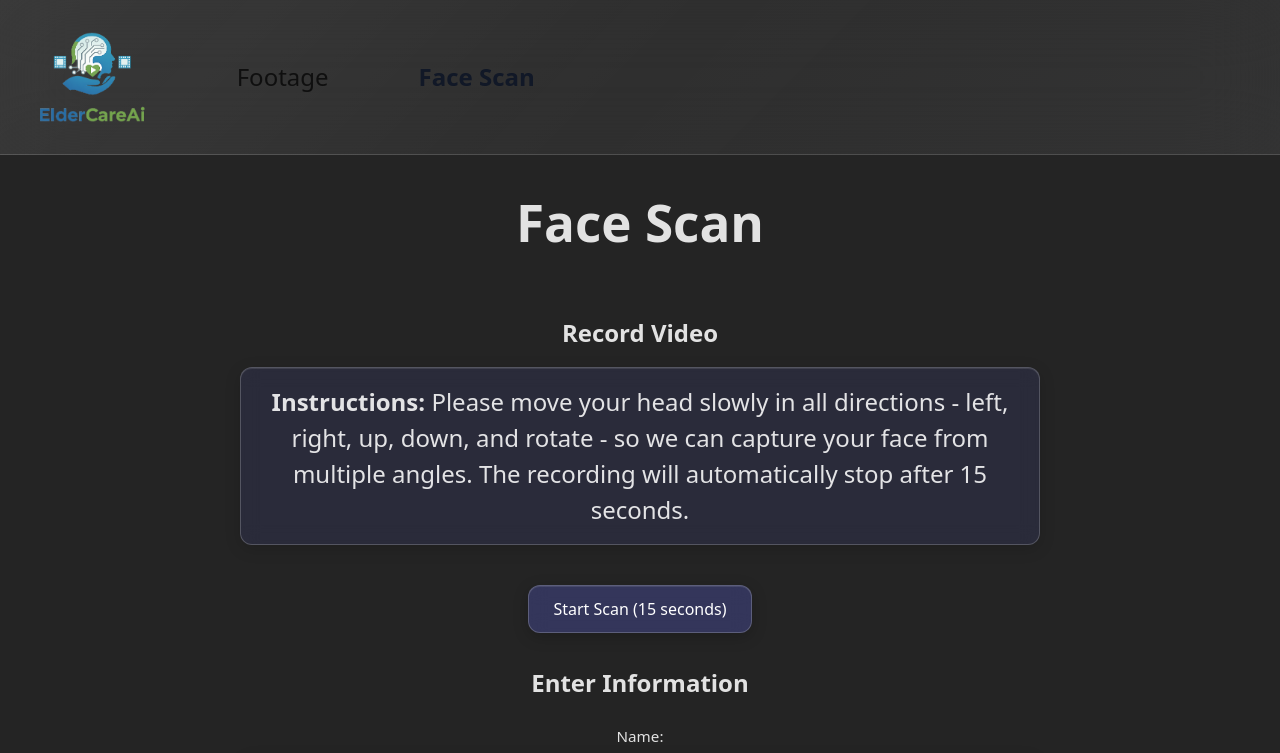
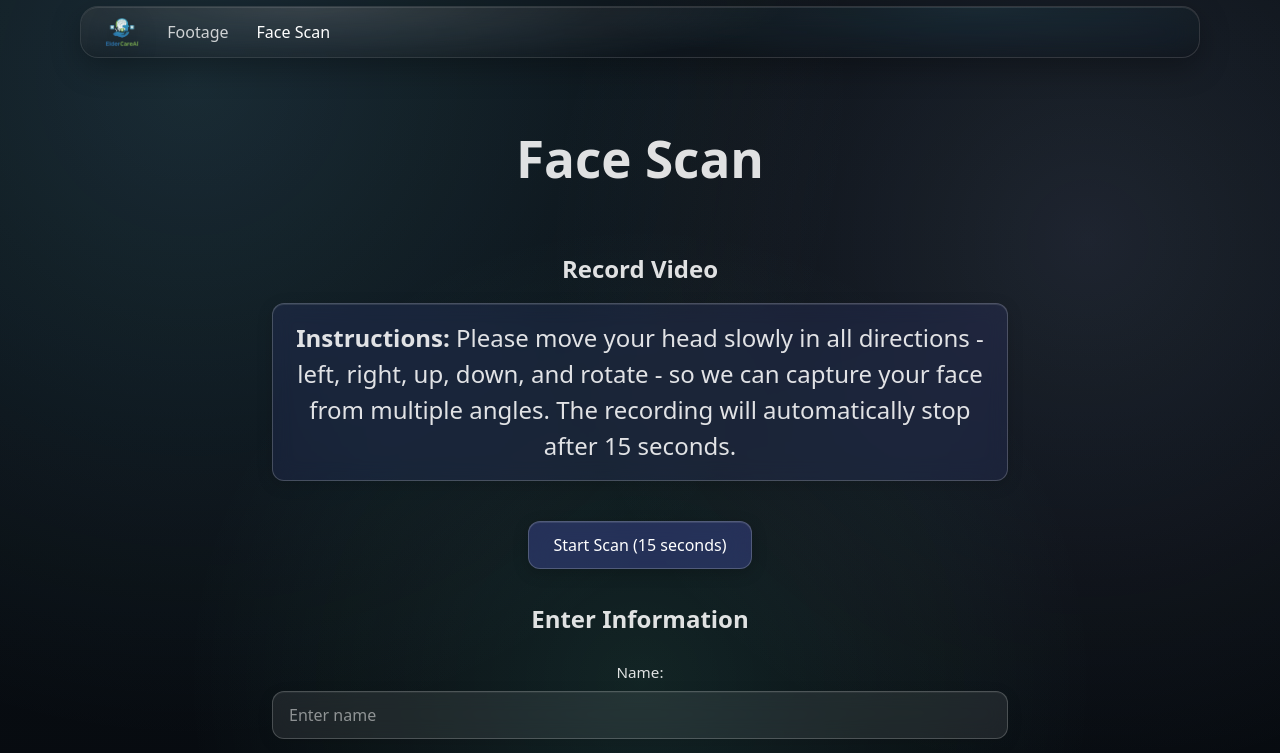
Before and after one commit to matthewzhang275/Elder_AI, a React (Vite) app in the folder frontend/frontend/: page /face-scan in a window 1280 px wide. Shown: the top 753 px of the page. Built offline with nearby package versions, Linux system fonts and the light colour scheme.

Commit message:
mz - new

```diff
--- a/frontend/frontend/src/App.css
+++ b/frontend/frontend/src/App.css
@@ -1,5 +1,3 @@
 .app {
   min-height: 100vh;
-  background-color: #242424;
-  padding-top: 8rem;
 }
--- a/frontend/frontend/src/App.tsx
+++ b/frontend/frontend/src/App.tsx
@@ -3,6 +3,8 @@ import { NavBar } from './components/NavBar'
 import { Home } from './pages/Home'
 import { Footage } from './pages/Footage'
 import { FaceScan } from './pages/FaceScan'
+import DayDisplayPage from './pages/video_page/DayDisplayPage'
+
 import './App.css'
 
 export default function App() {
@@ -14,6 +16,7 @@ export default function App() {
           <Route path="/" element={<Home />} />
           <Route path="/footage" element={<Footage />} />
           <Route path="/face-scan" element={<FaceScan />} />
+          <Route path="/day_display/:dayId" element={<DayDisplayPage />} />
         </Routes>
       </div>
     </BrowserRouter>
--- a/frontend/frontend/src/components/NavBar.css
+++ b/frontend/frontend/src/components/NavBar.css
@@ -1,141 +1,154 @@
-.navbar {
-  position: fixed;
-  top: 0;
-  left: 0;
-  width: 100%;
-  backdrop-filter: blur(40px) saturate(200%);
-  -webkit-backdrop-filter: blur(40px) saturate(200%);
-  background: linear-gradient(
-    135deg,
-    rgba(255, 255, 255, 0.1) 0%,
-    rgba(255, 255, 255, 0.05) 50%,
-    rgba(229, 231, 235, 0.08) 100%
-  );
-  border-bottom: 1px solid rgba(255, 255, 255, 0.15);
-  z-index: 1000;
+/* ===========================
+   NAVBAR ROOT — Apple-ish liquid glass
+   =========================== */
+
+:root {
+  /* tweak these to match your page */
+  --nav-height: 64px;
+  --nav-radius: 18px;
+  --nav-pad-x: 24px;
 }
 
+/* If your page background is dark but not pure black, set it here instead:
+body { background: radial-gradient(...), linear-gradient(...); }
+*/
+
+.navbar {
+  height: var(--nav-height);
+  width: 100%;
+
+  position: sticky;
+  top: 0;
+  z-index: 1000;
+
+  display: flex;
+  align-items: center;
+
+  /* ✅ force no black bar */
+  background: transparent;
+}
+
+
+/* Create the glass panel as an inner “pill” */
 .navbar-container {
-  max-width: 1400px;
-  margin: 0 auto;
-  padding: 1rem 1rem;
+  height: calc(var(--nav-height) - 12px);
+  width: min(1120px, calc(100% - 24px));
+  margin: 6px auto;
+
+  display: flex;
+  align-items: center;
+  justify-content: space-between;
+
+  padding: 0 var(--nav-pad-x);
+
+  border-radius: var(--nav-radius);
+
+  /* Liquid glass: translucent + blur */
+  background: rgba(18, 18, 20, 0.38);
+
+  backdrop-filter: blur(18px) saturate(160%);
+  -webkit-backdrop-filter: blur(18px) saturate(160%);
+
+  /* subtle “glass edge” */
+  border: 1px solid rgba(255, 255, 255, 0.14);
+
+  /* soft lift */
+  box-shadow:
+    0 10px 30px rgba(0, 0, 0, 0.28),
+    inset 0 1px 0 rgba(255, 255, 255, 0.10);
+
+  /* optional: smooth when you add a scrolled state later */
+  transition: background 180ms ease, border-color 180ms ease, box-shadow 180ms ease;
 }
+
+/* Optional: a gentle highlight sheen */
+.navbar-container::before {
+  content: "";
+  position: absolute;
+  inset: 0;
+  border-radius: inherit;
+  pointer-events: none;
+
+  background:
+    radial-gradient(800px 120px at 20% 0%, rgba(255,255,255,0.18), transparent 60%),
+    radial-gradient(700px 120px at 80% 0%, rgba(110,231,255,0.10), transparent 55%);
+
+  opacity: 0.9;
+}
+
+/* Ensure the pseudo-element positions correctly */
+.navbar-container {
+  position: relative;
+}
+
+/* ===========================
+   LINKS
+   =========================== */
 
 .navbar-links {
   display: flex;
   align-items: center;
-  gap: 3rem;
+  gap: 28px;
 }
 
 .navbar-link {
-  font-size: 1.5rem;
-  font-weight: 500;
-  color: rgba(0, 0, 0, 0.7);
-  text-decoration: none;
-  transition: all 0.3s cubic-bezier(0.4, 0, 0.2, 1);
   display: flex;
   align-items: center;
-  gap: 0.75rem;
-  padding: 0.75rem 1.25rem;
-  border-radius: 12px;
-  position: relative;
-  background: transparent;
-  border: 1px solid transparent;
+  height: 100%;
+
+  text-decoration: none;
+  font-weight: 500;
+
+  color: rgba(255, 255, 255, 0.78);
+  transition: color 0.15s ease, opacity 0.15s ease;
 }
 
-.navbar-link::before {
-  content: '';
-  position: absolute;
-  inset: 0;
-  border-radius: 12px;
-  padding: 1px;
-  background: linear-gradient(135deg, rgba(255, 255, 255, 0.4), rgba(255, 255, 255, 0.1));
-  -webkit-mask: linear-gradient(#fff 0 0) content-box, linear-gradient(#fff 0 0);
-  -webkit-mask-composite: xor;
-  mask: linear-gradient(#fff 0 0) content-box, linear-gradient(#fff 0 0);
-  mask-composite: exclude;
-  opacity: 0;
-  transition: opacity 0.3s ease;
-}
-
-.navbar-link:hover,
-.navbar-link.active:hover {
-  color: #111827;
-  backdrop-filter: blur(20px) saturate(180%);
-  -webkit-backdrop-filter: blur(20px) saturate(180%);
-  background: linear-gradient(
-    135deg,
-    rgba(255, 255, 255, 0.7) 0%,
-    rgba(255, 255, 255, 0.5) 100%
-  );
-  border-color: rgba(255, 255, 255, 0.4);
-  box-shadow:
-    0 4px 6px -1px rgba(0, 0, 0, 0.05),
-    inset 0 1px 0 0 rgba(255, 255, 255, 0.5);
-  font-weight: 500;
-}
-
-.navbar-link:hover::before,
-.navbar-link.active:hover::before {
-  opacity: 1;
+.navbar-link:hover {
+  color: rgba(255, 255, 255, 0.95);
 }
 
 .navbar-link.active {
-  color: #111827;
-  font-weight: 600;
-  background: transparent;
+  color: #fff;
 }
 
-.navbar-link.active::before {
-  opacity: 0;
+/* ===========================
+   LOGO
+   =========================== */
+
+.navbar-logo {
+  height: 30px;
+  width: auto;
+  display: block;
+  filter: drop-shadow(0 6px 12px rgba(0, 0, 0, 0.35));
 }
 
-.navbar-logo {
-  height: 6rem;
-  width: auto;
+/* ===========================
+   MOBILE
+   =========================== */
+
+@media (max-width: 640px) {
+  :root {
+    --nav-height: 60px;
+    --nav-pad-x: 18px;
+    --nav-radius: 16px;
+  }
+
+  .navbar-links {
+    gap: 18px;
+  }
+
+  .navbar-logo {
+    height: 28px;
+  }
 }
 
-@media (prefers-color-scheme: dark) {
-  .navbar {
-    backdrop-filter: blur(40px) saturate(200%);
-    -webkit-backdrop-filter: blur(40px) saturate(200%);
-    background: linear-gradient(
-      135deg,
-      rgba(75, 85, 99, 0.15) 0%,
-      rgba(55, 65, 81, 0.1) 50%,
-      rgba(75, 85, 99, 0.12) 100%
-    );
-    border-bottom-color: rgba(255, 255, 255, 0.1);
-  }
+/* ===========================
+   REDUCE MOTION / SUPPORT
+   =========================== */
 
-  .navbar-link {
-    color: rgba(255, 255, 255, 0.85);
-    border: 1px solid transparent;
-  }
-
-  .navbar-link:hover,
-  .navbar-link.active:hover {
-    color: #ffffff;
-    backdrop-filter: blur(20px) saturate(180%);
-    -webkit-backdrop-filter: blur(20px) saturate(180%);
-    background: linear-gradient(
-      135deg,
-      rgba(255, 255, 255, 0.25) 0%,
-      rgba(255, 255, 255, 0.15) 100%
-    );
-    border-color: rgba(255, 255, 255, 0.3);
-    box-shadow:
-      0 4px 6px -1px rgba(0, 0, 0, 0.2),
-      inset 0 1px 0 0 rgba(255, 255, 255, 0.2);
-    font-weight: 500;
-  }
-
-  .navbar-link.active {
-    color: #ffffff;
-    background: transparent;
-  }
-
-  .navbar-link::before {
-    background: linear-gradient(135deg, rgba(255, 255, 255, 0.2), rgba(255, 255, 255, 0.05));
+@supports not ((backdrop-filter: blur(1px)) or (-webkit-backdrop-filter: blur(1px))) {
+  .navbar-container {
+    /* fallback: no blur, slightly more opaque */
+    background: rgba(18, 18, 20, 0.78);
   }
 }
--- a/frontend/frontend/src/index.css
+++ b/frontend/frontend/src/index.css
@@ -1,26 +1,75 @@
+/* ===========================
+   GLOBAL ROOT / TYPOGRAPHY
+   =========================== */
+
 :root {
-  font-family: system-ui, Avenir, Helvetica, Arial, sans-serif;
+  font-family: system-ui, -apple-system, BlinkMacSystemFont, "Segoe UI", Avenir,
+    Helvetica, Arial, sans-serif;
   line-height: 1.5;
   font-weight: 400;
-  color-scheme: light dark;
+
+  color-scheme: dark;
   color: rgba(255, 255, 255, 0.87);
-  background-color: #242424;
+
   font-synthesis: none;
   text-rendering: optimizeLegibility;
   -webkit-font-smoothing: antialiased;
   -moz-osx-font-smoothing: grayscale;
 }
 
+/* ===========================
+   RESET
+   =========================== */
+
 html,
-body {
-  margin: 0 !important;
-  padding: 0 !important;
+body,
+#root {
+  height: 100%;
+  margin: 0;
+  padding: 0;
 }
 
+* {
+  box-sizing: border-box;
+}
+
+/* ===========================
+   GLOBAL APP BACKGROUND (FORCED)
+   =========================== */
+
+/* Put the background on BODY (most reliable), and force it to win */
 body {
   min-width: 320px;
   min-height: 100vh;
+  overscroll-behavior-y: none;
+
+  background:
+    radial-gradient(1200px circle at 15% 10%, rgba(120, 220, 255, 0.14), transparent 55%),
+    radial-gradient(900px circle at 85% 30%, rgba(180, 200, 255, 0.12), transparent 60%),
+    radial-gradient(700px circle at 50% 85%, rgba(120, 255, 220, 0.10), transparent 65%),
+    linear-gradient(180deg, #0a0f14, #070b10) !important;
+
+  background-color: #070b10 !important; /* fallback */
+  background-attachment: fixed;
 }
+
+/* Make sure #root is not painting black on top of body */
+#root {
+  background: transparent !important;
+}
+
+/* If you have a top-level wrapper like .App, this prevents it painting black */
+.App,
+.app,
+.page,
+.layout,
+main {
+  background: transparent;
+}
+
+/* ===========================
+   BASE ELEMENTS
+   =========================== */
 
 h1 {
   font-size: 3.2em;
@@ -31,12 +80,16 @@ button {
   border-radius: 8px;
   border: 1px solid transparent;
   padding: 0.6em 1.2em;
+
   font-size: 1em;
   font-weight: 500;
   font-family: inherit;
-  background-color: #1a1a1a;
+
+  color: rgba(255, 255, 255, 0.92);
+  background-color: rgba(26, 26, 26, 0.8);
+
   cursor: pointer;
-  transition: border-color 0.25s;
+  transition: border-color 0.25s ease, background-color 0.25s ease;
 }
 
 button:hover {
--- a/frontend/frontend/src/pages/video_page/DayDisplayPage.css
+++ b/frontend/frontend/src/pages/video_page/DayDisplayPage.css
@@ -1,48 +1,15 @@
-/* ---- full-bleed reset (fixes white borders) ---- */
-html, body, #root {
-  height: 100%;
-  margin: 0;
-  padding: 0;
-  background: #07070a;
-}
-
 * {
   box-sizing: border-box;
 }
+
+
 
 /* ---- page ---- */
 .dd-page {
   min-height: 100vh;
   padding: 28px;
   color: rgba(255, 255, 255, 0.92);
-
-  background:
-    /* soft glass glow layers */
-    radial-gradient(
-      1200px circle at 15% 10%,
-      rgba(120, 220, 255, 0.14),
-      transparent 55%
-    ),
-    radial-gradient(
-      900px circle at 85% 30%,
-      rgba(180, 200, 255, 0.12),
-      transparent 60%
-    ),
-    radial-gradient(
-      700px circle at 50% 85%,
-      rgba(120, 255, 220, 0.10),
-      transparent 65%
-    ),
-
-    /* base glass gradient */
-    linear-gradient(
-      180deg,
-      #0a0f14,
-      #070b10
-    );
 }
-
-
 
 
 .dd-shell {
@@ -187,11 +154,23 @@ html, body, #root {
 .dd-arrow {
   width: 42px;
   height: 42px;
+  padding: 0;                 /* IMPORTANT: kill global button padding */
   border-radius: 14px;
   border: 1px solid rgba(255, 255, 255, 0.14);
   background: rgba(255, 255, 255, 0.08);
   color: rgba(255, 255, 255, 0.9);
   cursor: pointer;
+
+  display: inline-flex;       /* center glyph perfectly */
+  align-items: center;
+  justify-content: center;
+
+  line-height: 1;             /* IMPORTANT: kill baseline drift */
+  font-size: 18px;            /* consistent arrow size */
+  font-weight: 600;
+
+  -webkit-appearance: none;   /* avoid Safari button quirks */
+  appearance: none;
 
   backdrop-filter: blur(14px);
   -webkit-backdrop-filter: blur(14px);
```
Also changed, not shown: frontend/frontend/src/components/NavBar.tsx (+10 -4 lines), frontend/frontend/src/sub-pages/components/glass_drawer/RightGlassDrawer.css (+50 -0 lines), 1 other file (tests, documents, lock files or other folders).
